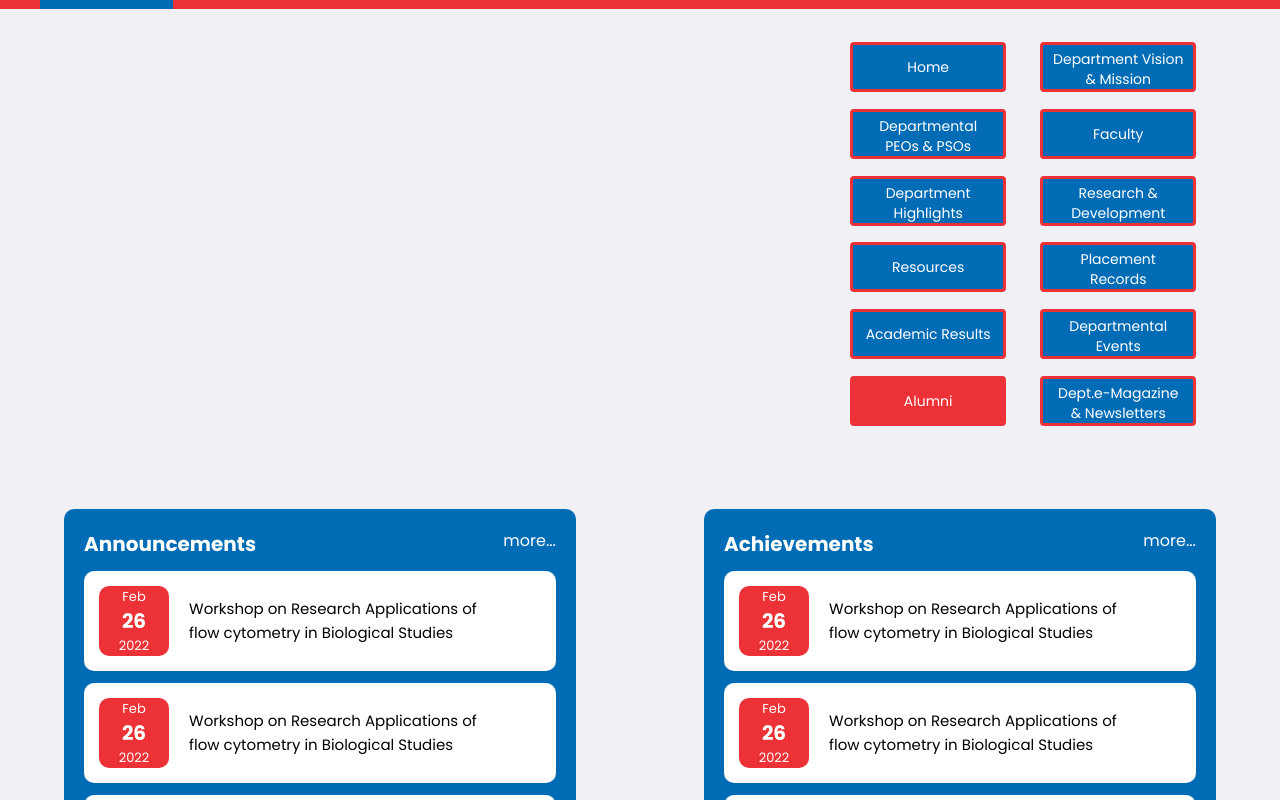
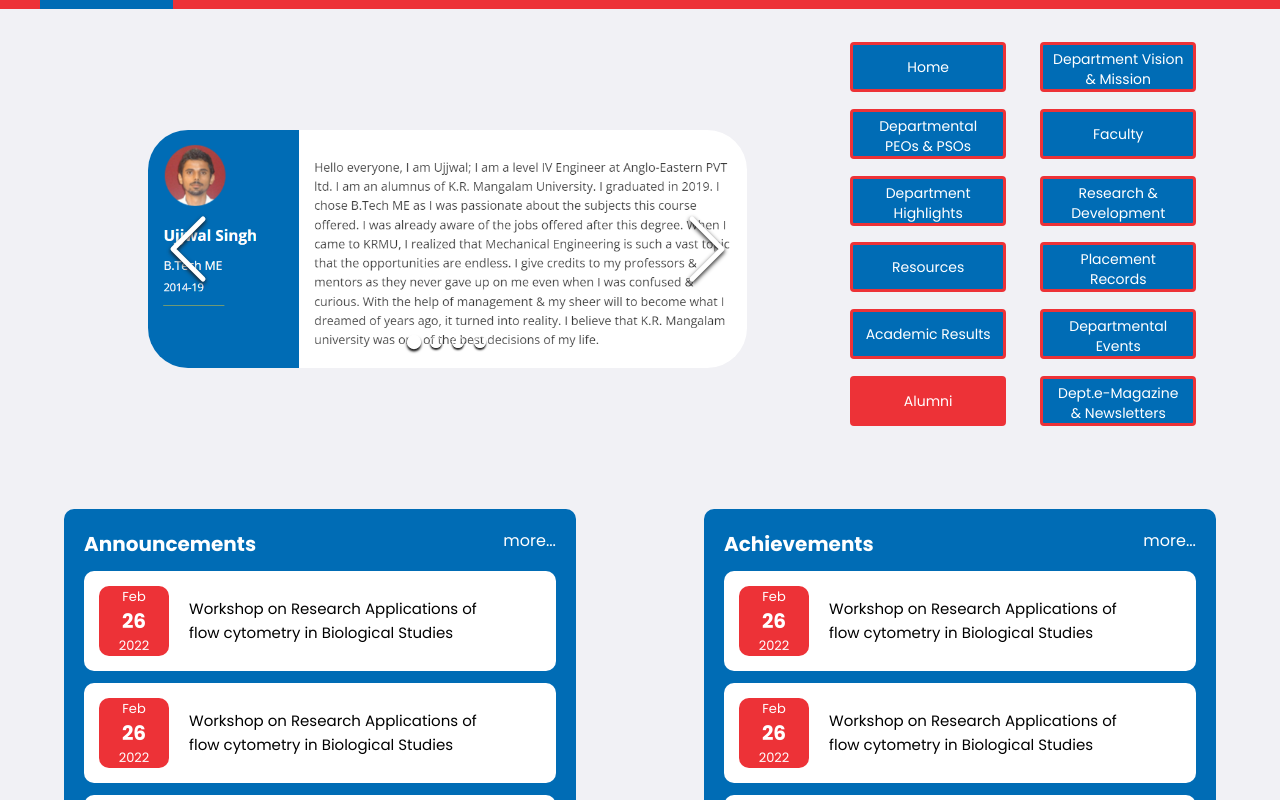
Before and after one commit to devwatts/soet-react, a Next.js app: page / in a window 1280 px wide. Both pictures are taken after a click on the button "Alumni". Shown: the part 791-1591 px from the top of the page. Built offline with nearby package versions, Linux system fonts and the light colour scheme.

Commit message:
Alumni Completed

```diff
--- /dev/null
+++ b/components/landing-page/Alumni.js
@@ -0,0 +1,43 @@
+import ImageGallery from "react-image-gallery";
+const images = [
+  {
+    original: "/static/images/alumni/Capture1.PNG",
+    originalClass: "landing-highlight",
+  },
+  {
+    original: "/static/images/alumni/Capture2.PNG",
+    originalClass: "landing-highlight",
+  },
+  {
+    original: "/static/images/alumni/Capture3.PNG",
+    originalClass: "landing-highlight",
+  },
+  {
+    original: "/static/images/alumni/Capture.PNG",
+    originalClass: "landing-highlight",
+  },
+];
+export default function Alumni(props) {
+  return (
+    <>
+      <div
+        className={`${
+          props.currentOption == "ALUMNI"
+            ? "flex flex-col-reverse justify-around w-[65%] sm:w-[65%] ml-[auto] mr-[auto] mt-[50px] mb-[10px] items-center"
+            : "hidden"
+        }`}
+      >
+        <div className=" mb-[40px] md:mb-[0px] w-[80%]">
+          <ImageGallery
+            showPlayButton={false}
+            showFullscreenButton={false}
+            showNav={true}
+            infinite={true}
+            showBullets={true}
+            items={images}
+          />
+        </div>
+      </div>
+    </>
+  );
+}
--- a/pages/index.js
+++ b/pages/index.js
@@ -11,6 +11,7 @@
 import FacultyInfo from "../components/landing-page/faculty";
 import ResearchDevelopment from "../components/landing-page/ResearchDevelopment";
 import VisionMission from "../components/landing-page/VisionMission";
+import Alumni from "../components/landing-page/Alumni";
 import Footer from "../components/layout/footer";
 import SideBar from "../components/layout/sideBar";
 import { useState } from "react";
@@ -73,6 +74,7 @@
             currentOption={navigationOption}
           ></ResearchDevelopment>
           <VisionMission currentOption={navigationOption}></VisionMission>
+          <Alumni currentOption={navigationOption}></Alumni>
         </div>
         <div className="flex flex-col w-[100%] h-fit justify-around items-center mt-[50px] mb-[50px] lg:flex-row lg:h-[400px]">
           <HalfCard title={"Announcements"}></HalfCard>
```
